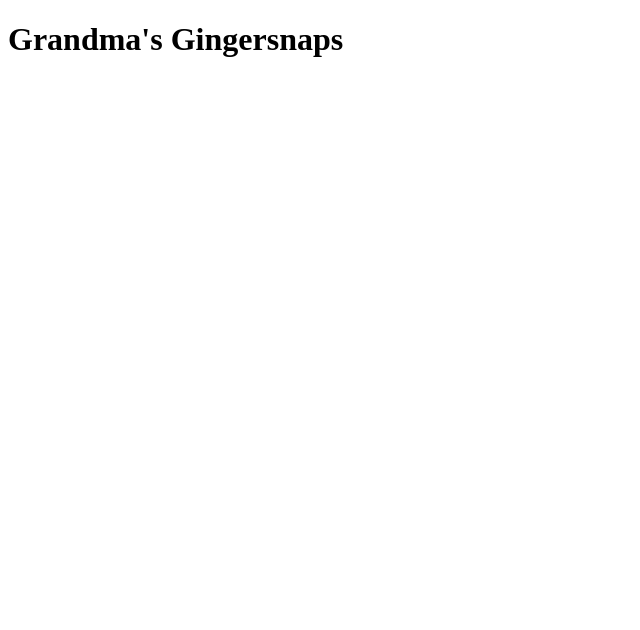
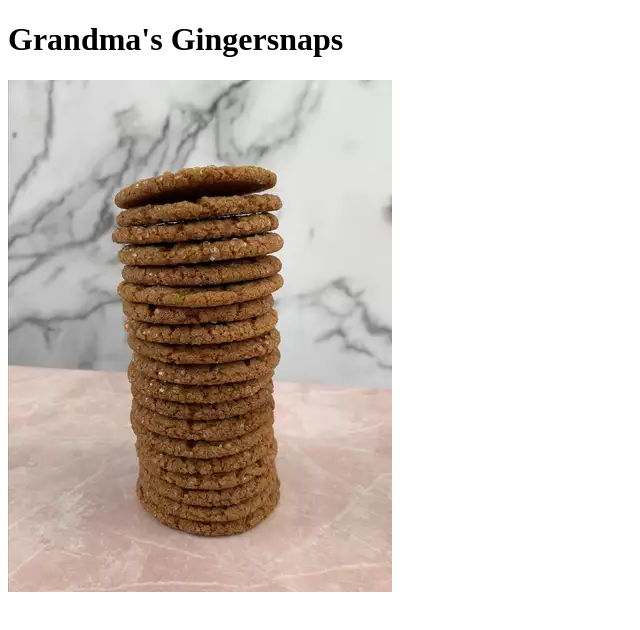
Before and after one commit to jbell84/odin-recipes, a plain HTML site: page recipes/GrandmasGingersnaps.html in a window 1280 px wide. Shown: the whole page, without its empty margins (0-640 px from the left). Drawn offline with Linux system fonts and the light colour scheme.

Commit message:
Add photo
Added photo for Gingersnap webpage

```diff
--- a/recipes/GrandmasGingersnaps.html
+++ b/recipes/GrandmasGingersnaps.html
@@ -6,5 +6,6 @@
     </head>
     <body>
         <h1>Grandma's Gingersnaps</h1>
+        <img src="gingersnaps.webp">
     </body>
 </html>
```
